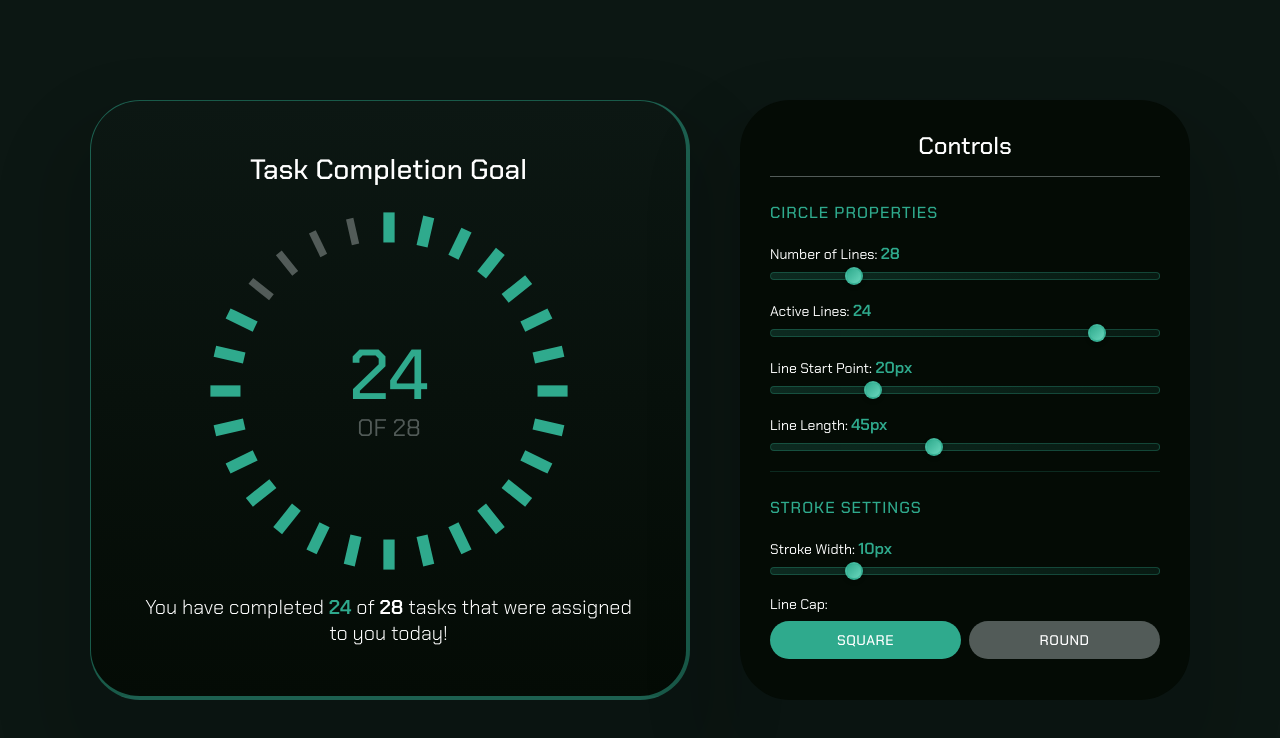
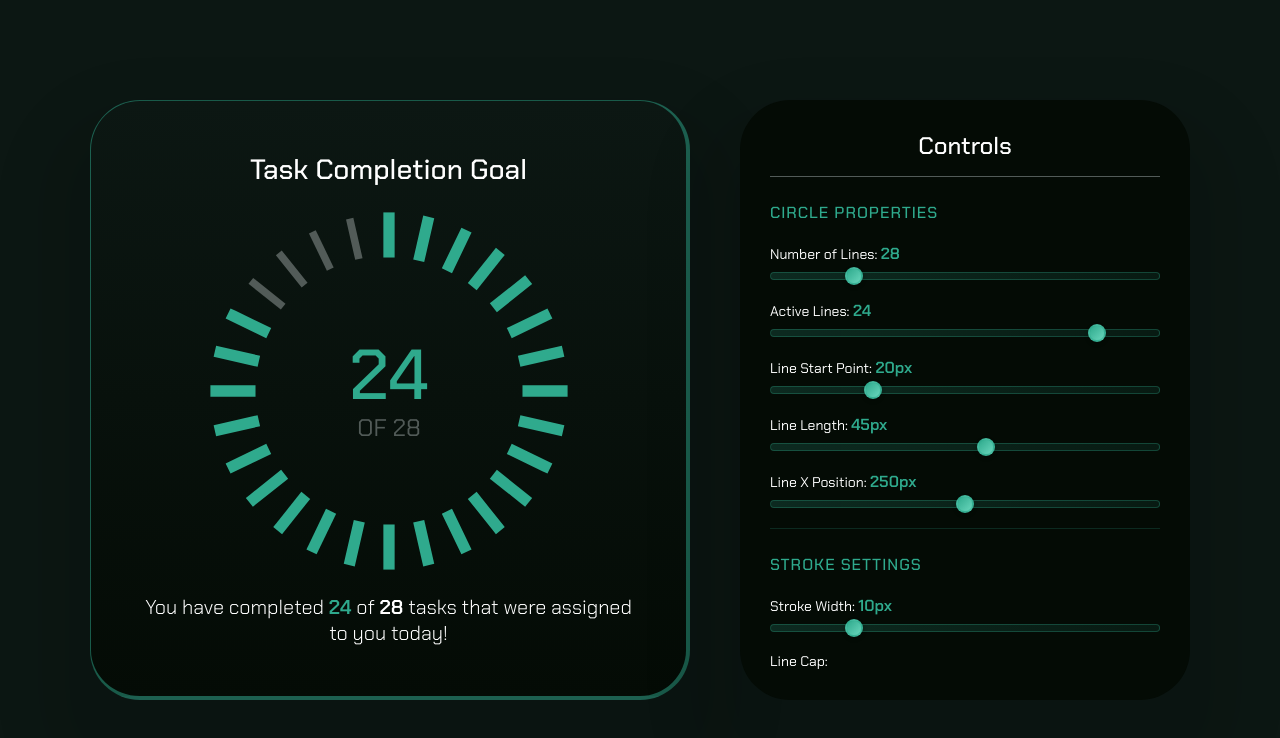
Before and after one commit to albingara/Dotted-Circle, a React (Vite) app: page / in a window 1280 px wide. Shown: the top 738 px of the page. Built offline with nearby package versions, Linux system fonts and the light colour scheme.

Commit message:
Add lineX1 state and control to App and ControlPanel components; update DottedCircle to utilize lineX1 for dynamic line positioning.

```diff
--- a/src/App.jsx
+++ b/src/App.jsx
@@ -37,6 +37,7 @@ const App = () => {
   const [animationSpeed, setAnimationSpeed] = useState(20);
   const [startingLinePoint, setStartingLinePoint] = useState(20);
   const [lineLength, setLineLength] = useState(45);
+  const [lineX1, setLineX1] = useState(250);
 
   return (
     <div className="container">
@@ -52,6 +53,7 @@ const App = () => {
           animationSpeed={animationSpeed}
           startingLinePoint={startingLinePoint}
           lineLength={lineLength}
+          lineX1={lineX1}
         />
         <h2>
           You have completed <span>{activeLines}</span> of{" "}
@@ -77,6 +79,8 @@ const App = () => {
         setStartingLinePoint={setStartingLinePoint}
         lineLength={lineLength}
         setLineLength={setLineLength}
+        lineX1={lineX1}
+        setLineX1={setLineX1}
       />
     </div>
   );
--- a/src/components/ControlPanel.jsx
+++ b/src/components/ControlPanel.jsx
@@ -21,6 +21,8 @@ const ControlPanel = ({
   setStartingLinePoint,
   lineLength,
   setLineLength,
+  lineX1,
+  setLineX1,
 }) => {
   return (
     <div className="control-panel">
@@ -82,10 +84,25 @@ const ControlPanel = ({
           <input
             id="lineLength"
             type="range"
-            min="20"
+            min="1"
             max="80"
             value={lineLength}
             onChange={(e) => setLineLength(parseInt(e.target.value))}
+            className="slider"
+          />
+        </div>
+
+        <div className="control-group">
+          <label htmlFor="lineX1">
+            Line X Position: <span className="value-display">{lineX1}px</span>
+          </label>
+          <input
+            id="lineX1"
+            type="range"
+            min="150"
+            max="350"
+            value={lineX1}
+            onChange={(e) => setLineX1(parseInt(e.target.value))}
             className="slider"
           />
         </div>
@@ -208,6 +225,8 @@ ControlPanel.propTypes = {
   setStartingLinePoint: PropTypes.func.isRequired,
   lineLength: PropTypes.number.isRequired,
   setLineLength: PropTypes.func.isRequired,
+  lineX1: PropTypes.number.isRequired,
+  setLineX1: PropTypes.func.isRequired,
 };
 
 export default ControlPanel;
--- a/src/components/DottedCircle.jsx
+++ b/src/components/DottedCircle.jsx
@@ -17,7 +17,8 @@ const DottedCircle = ({
   inactiveColor,
   animationSpeed,
   startingLinePoint,
-  lineLength
+  lineLength,
+  lineX1
 }) => {
   const [count, setCount] = useState(0);
 
@@ -41,10 +42,10 @@ const DottedCircle = ({
     return () => clearInterval(interval);
   }, [animateCounter, animationSpeed]);
 
-  // Reset counter when activeLines changes
+  // Reset counter when activeLines or numberOfLines changes
   useEffect(() => {
     setCount(0);
-  }, [activeLines]);
+  }, [activeLines, numberOfLines]);
 
   // Memoize the lines array to avoid recreating on every render
   const lines = useMemo(() => {
@@ -59,10 +60,10 @@ const DottedCircle = ({
       return (
         <line
           key={i}
-          x1="250"
-          x2="250"
+          x1={lineX1}
+          x2={lineX1}
           y1={startingLinePoint}
-          y2={lineLength}
+          y2={startingLinePoint + lineLength}
           transform={`rotate(${angle})`}
           className={isActive ? "active" : ""}
           strokeWidth={currentStrokeWidth}
@@ -78,6 +79,7 @@ const DottedCircle = ({
     angleStep,
     startingLinePoint,
     lineLength,
+    lineX1,
     strokeWidth,
     activeColor,
     inactiveColor,
@@ -125,6 +127,7 @@ DottedCircle.propTypes = {
   animationSpeed: PropTypes.number,
   startingLinePoint: PropTypes.number,
   lineLength: PropTypes.number,
+  lineX1: PropTypes.number,
 };
 
 DottedCircle.defaultProps = {
@@ -137,6 +140,7 @@ DottedCircle.defaultProps = {
   animationSpeed: 20,
   startingLinePoint: 20,
   lineLength: 45,
+  lineX1: 250,
 };
 
 export default DottedCircle;
```
